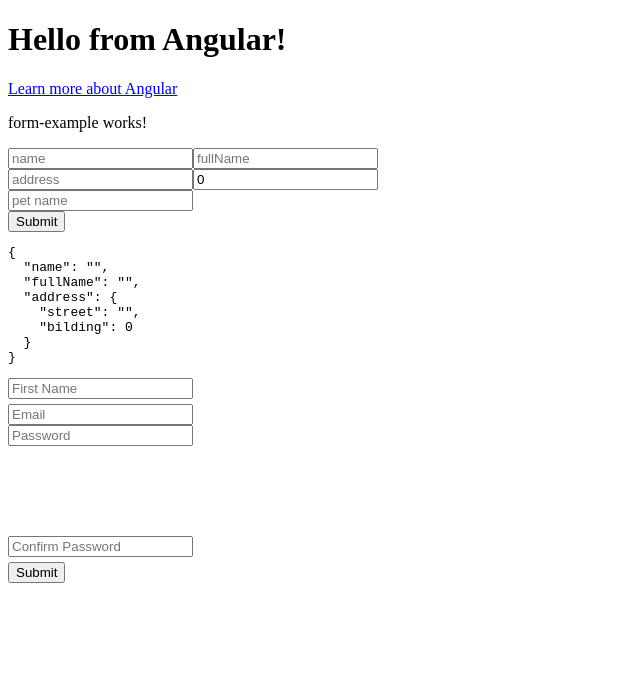
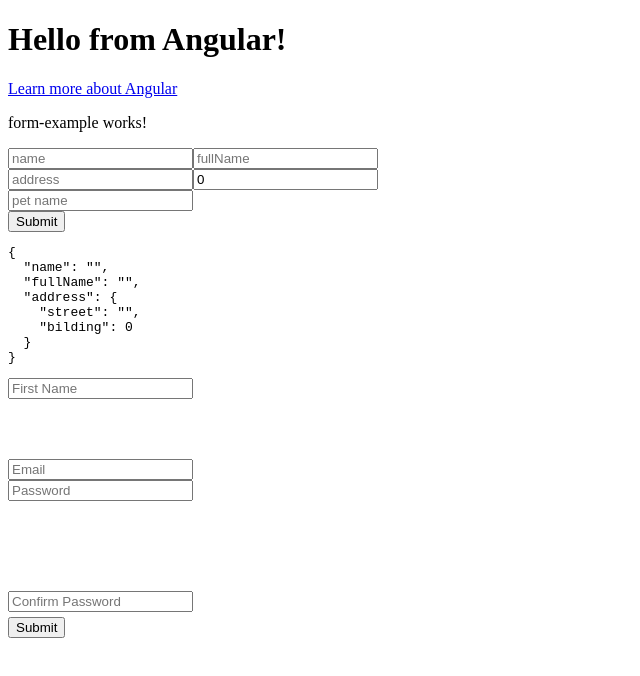
Before and after one commit to igor2000xp/angular-template-form-validator, an Angular app: page / in a window 1280 px wide. Shown: the top 676 px of the page, without its empty margins (0-640 px from the left). Built offline with nearby package versions, Linux system fonts and the light colour scheme.

Commit message:
fix: correct height unit for name error display in registration form CSS

```diff
--- a/src/app/reg-form/reg-form.component.css
+++ b/src/app/reg-form/reg-form.component.css
@@ -15,5 +15,5 @@
 }
 
 .name-errors {
-  height: 55;
+  height: 55px;
 }
```
